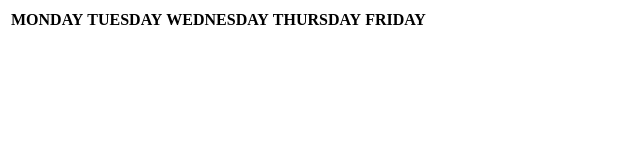
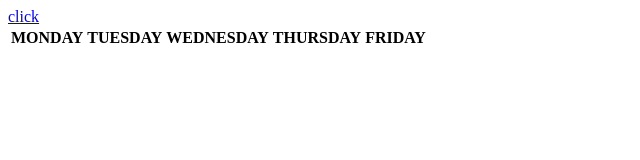
Before and after one commit to sne-ha/test3, a plain HTML site: page index.html in a window 1280 px wide. Shown: the whole page, without its empty margins (0-640 px from the left). Drawn offline with Linux system fonts and the light colour scheme.

Commit message:
Update index.html

```diff
--- a/index.html
+++ b/index.html
@@ -4,6 +4,8 @@
 </title>
 </head>
 <body>
+
+  <a href = "Vedant's Awesome Table.html"> click </a>
 <table>
 <tr>
 <th>MONDAY</th>
```
